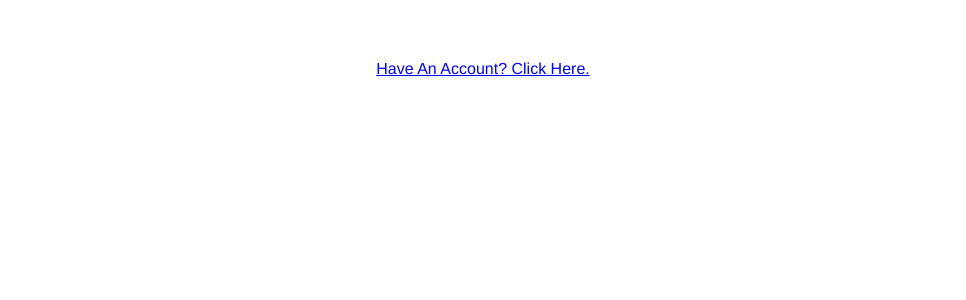
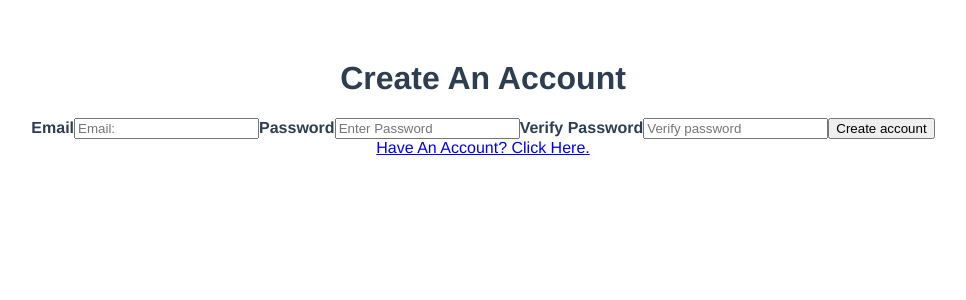
Before and after one commit to JsmithKU/LineHopper, a Vue app in the folder client/: page /signup in a window 1280 px wide. Shown: the top 300 px of the page, without its empty margins (157-1123 px from the left). Built offline with nearby package versions, Linux system fonts and the light colour scheme.

Commit message:
Added user sign up form
Added user sign up form... functionality within vue code needs to be reviewed and tested.

```diff
--- a/client/src/views/userSignup.vue
+++ b/client/src/views/userSignup.vue
@@ -1,12 +1,65 @@
 <template>
   <!-- signup Form comp here -->
+  <form @submit.prevent="handleSubmit" class = "signup">
+  <div class="container">
+    <h1>Create An Account</h1>
+    <label for="email"><b>Email</b></label>
+    <input type="text" placeholder="Email:" v-model="email" name="email" required>
 
-  <router-link to="/login">Have An Account? Click Here. </router-link>
+    <label for="password"><b>Password</b></label>
+    <input type="password" placeholder="Enter Password" v-model="password" name="password" required>
+    <label for = "verifyPassword"><b>Verify Password</b></label>
+    <input type = "password" placeholder = "Verify password" v-model="password" name = "password" required>
+
+    <button type="submit">Create account</button>
+  </div>
+</form>
+<router-link to="/login">Have An Account? Click Here. </router-link>
+
+
+
 </template>
 
+<style scoped>
+
+
+
+
+
+
+
+</style>
+
 <script>
+import api from '../api.js'
+export default{
 
-export default{
-  name: 'userSignup'
+  name: 'userSignup',
+  data(){
+return {
+  email:'',
+  password:''
 }
+
+  },
+  methods:{
+
+async handleSubmit(){
+  try{
+    await api.userLogin(
+      this.email,
+      this.password
+      )
+  }
+catch(error){
+  this.error = "Invalid email or password. Try again"
+
+  }
+ }
+}
+
+
+
+ }
+
 </script>
```
